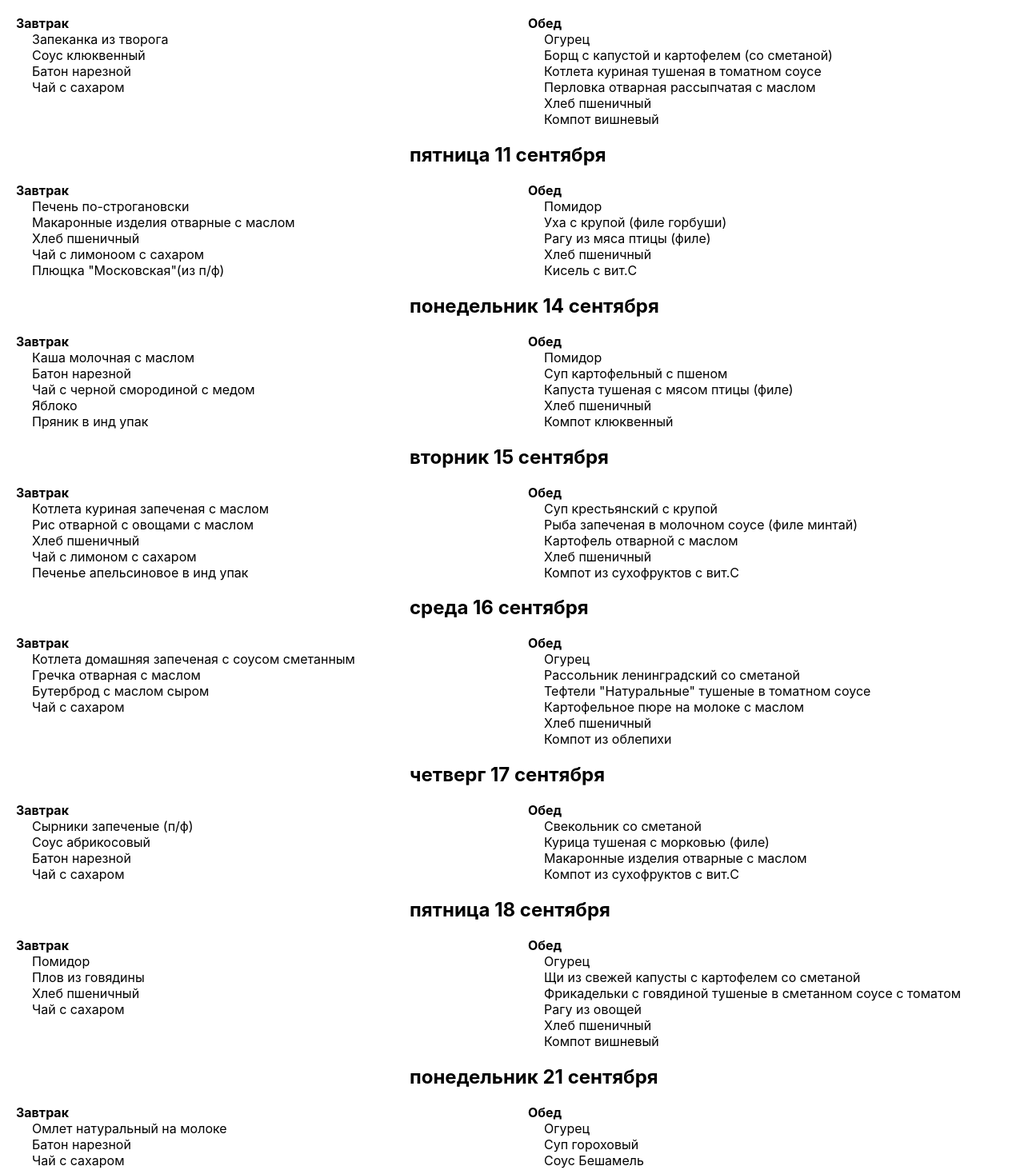
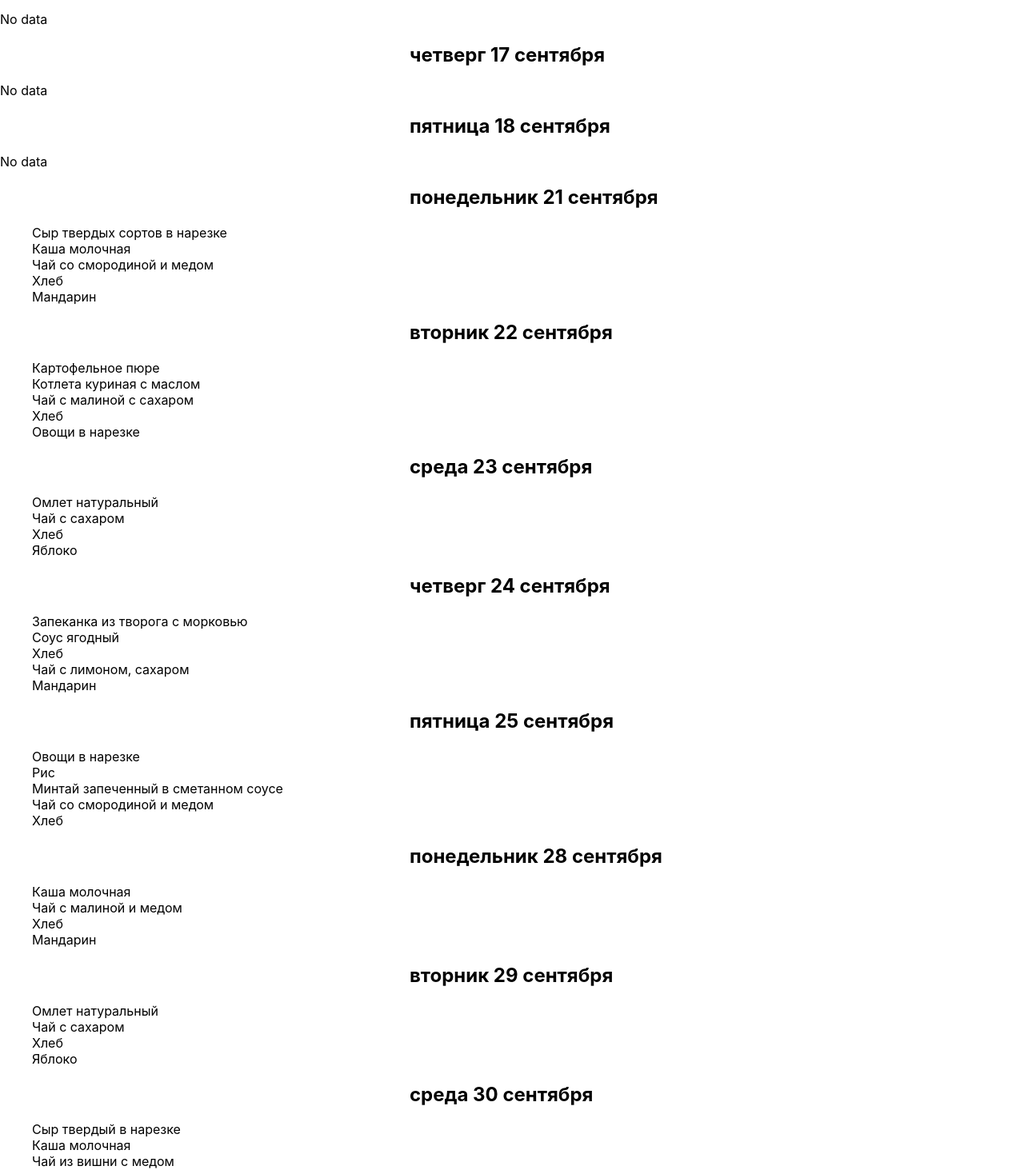
Before and after one commit to mn-app/school, a React (Create React App) app: page / in a window 1280 px wide. Shown: the part 875-2338 px from the top of the page at 80% size. Built offline with nearby package versions, Linux system fonts and the light colour scheme.

Commit message:
Menu change

```diff
--- a/src/App.js
+++ b/src/App.js
@@ -42,21 +42,21 @@ const Day = ({ dt }) => {
 	return m && m.breakfast ? (
 		<div className='day'>
 			<div>
-				<div className='title'>Завтрак</div>
+				{/*<div className='title'>Завтрак</div>*/}
 				{m.breakfast.map((x, idx) => (
 					<div key={idx} className='name'>
 						{x}
 					</div>
 				))}
 			</div>
-			<div>
+			{/*<div>
 				<div className='title'>Обед</div>
 				{m.lunch.map((x, idx) => (
 					<div className='name' key={idx}>
 						{x}
 					</div>
 				))}
-			</div>
+				</div>*/}
 		</div>
 	) : (
 		'No data'
--- a/src/menu.js
+++ b/src/menu.js
@@ -3,116 +3,37 @@ import { useMemo } from 'react';
 
 const MENU = {
 	'01': {
-		breakfast: ['Омлет натуральный на молоке', 'Батон нарезной', 'Чай с сахаром', 'Яблоко'],
-		lunch: ['Огурец', 'Суп гороховый', 'Соус Бешамель', 'Макаронник с печенью', 'Хлеб пшеничный', 'Компот из сухофруктов с вит.C']
+		breakfast: ['Сыр твердых сортов в нарезке', 'Каша молочная', 'Чай со смородиной и медом', 'Хлеб', 'Мандарин']
 	},
 	'02': {
-		breakfast: [
-			'Помидор',
-			'Тефтели "Натуральные" тушеные в сметанном соусе',
-			'Картофельное пюре на молоке с маслом',
-			'Хлеб пшеничный',
-			'Чай с черной смородиной и медом'
-		],
-		lunch: [
-			'Борщ с капустой и картофелем со сметаной',
-			'Фрикадельки с говядиной с соусом томатным',
-			'Гречка отварная с маслом',
-			'Хлеб пшеничный',
-			'Компот из кураги с вит.C'
-		]
+		breakfast: ['Картофельное пюре', 'Котлета куриная с маслом', 'Чай с малиной с сахаром', 'Хлеб', 'Овощи в нарезке']
 	},
 	'03': {
-		breakfast: ['Каша молочная с маслом', 'Бутерброд с маслом сыром', 'Чай с сахаром', 'Мандарин', 'Булочка с корицей (п/ф)'],
-		lunch: ['Рассольник ленинградский со сметаной', 'Капуста тушеная с мясом птицы (филе)', 'Хлеб пшеничные', 'Компот вишневый']
+		breakfast: ['Омлет натуральный', 'Чай с сахаром', 'Хлеб', 'Яблоко']
 	},
 	'04': {
-		breakfast: [
-			'Запеканка творожная с морковью',
-			'Соус абрикосовый',
-			'Батон нарезной',
-			'Чай с черной смородиной и облепихой с медом',
-			'Пряник'
-		],
-		lunch: [
-			'Огурец',
-			'Уха с крупой (филе горбуши)',
-			'Котлета куриная запеченая с маслом',
-			'Макароны',
-			'Хлеб пшеничный',
-			'Компот из сухофруктов с вит.C'
-		]
+		breakfast: ['Запеканка из творога с морковью', 'Соус ягодный', 'Хлеб', 'Чай с лимоном, сахаром', 'Мандарин']
 	},
 	'05': {
-		breakfast: [
-			'Котлета домашняя тушеная в томатном соусе',
-			'Гречка отварная с маслом',
-			'Бутерброд с маслом, сыром',
-			'Чай с лимоном, сахаром'
-		],
-		lunch: ['Помидор', 'Щи из свежей капусты с картофелем со сметаной', 'Плов с курицей (филе)', 'Хлеб пшеничный', 'Компот из облепихи']
+		breakfast: ['Овощи в нарезке', 'Рис', 'Минтай запеченный в сметанном соусе', 'Чай со смородиной и медом', 'Хлеб']
 	},
 
 	11: {
-		breakfast: ['Каша молочная с маслом', 'Бутерброд с маслом с сыром', 'Чай с сахаром', 'Яблоко'],
-		lunch: [
-			'Помидор',
-			'Суп картофельный с маконными изделиями',
-			'Котлета куриная запеченая с маслом',
-			'Картофельное пюре на молоке с маслом',
-			'Хлеб пшеничный',
-			'Компот из кураги с вит.C'
-		]
+		breakfast: ['Каша молочная', 'Чай с малиной и медом', 'Хлеб', 'Мандарин']
 	},
 	12: {
-		breakfast: ['Огурец', 'Курица тушеная с морклвью (филе)', 'Гречка отварная с маслом', 'Хлеб пшеничный', 'Чай с малиной с сахаром'],
-		lunch: ['Суп крестьянский с крупой', 'Плов из говядины', 'Хлеб пшеничный', 'Компот из сухофруктов с вит.C']
+		breakfast: ['Омлет натуральный', 'Чай с сахаром', 'Хлеб', 'Яблоко']
 	},
 	13: {
-		breakfast: [
-			'Помидор',
-			'Голубцы ленивые запеченые',
-			'Соус Бешамель',
-			'Макароны',
-			'Хлеб пшеничный',
-			'Печенье шоколадное в инд упак',
-			'Чай с сахаром'
-		],
-		lunch: [
-			'Суп с рыбными консервами',
-			'Тефтели "Натуральные" тушеные в сметанном соусе с томатом',
-			'Картофель отварной с маслом',
-			'Хлеб пшеничный',
-			'Кисель с вит.C'
-		]
+		breakfast: ['Сыр твердый в нарезке', 'Каша молочная', 'Чай из вишни с медом', 'Хлеб', 'Мандарин']
 	},
 	14: {
-		breakfast: ['Запеканка из творога', 'Соус абрикосовый', 'Хлеб пшеничный', 'Чай с лимоном'],
-		lunch: [
-			'Щи из свежей капусты с картофелем со сметаной',
-			'Котлета рыбная (горбуша) запеченая в молочном соусе',
-			'Картофельное пюре с морковью на молоке с маслом',
-			'Хлеб пшеничный',
-			'Компот из кураги с вит.C'
-		]
+		breakfast: ['Овощт в нарезке', 'Макароны', 'Гуляш из говядины', 'Чай с черной смородиной с сахаром', 'Хлеб']
 	},
 	15: {
-		breakfast: [
-			'Огурец',
-			'Колбасные изделия (для детского питания) отварные с маслом',
-			'Рис отварной с овощами с маслом',
-			'Хлеб пшеничный',
-			'Чай с черной смородиной, облепихой с медом'
-		],
-		lunch: [
-			'Помидор',
-			'Свекольник со сметаной',
-			'Котлета куриная с соусом сметанным',
-			'Перловка отварная рассыпчатая с маслом',
-			'Хлеб пшеничный',
-			'Компот из сухлфруктов с вит.C'
-		]
-	},
+		breakfast: ['Запеканка из творога (или сырники)', 'Соус фруктовый или ягодный', 'Чай с сахаром', 'Хлеб', 'Яблоко']
+	}
+	/*
 	21: {
 		breakfast: ['Омлет натуральный на молоке', 'Батон нарезной', 'Яблоко', 'Чай с сахаром'],
 		lunch: ['Помидор', 'Суп гороховый', 'Рагу из мяса птицы (филе)', 'Хлеб пшеничный', 'Компот клюквенный']
@@ -220,7 +141,7 @@ const MENU = {
 			'Хлеб пшеничный',
 			'Компот вишневый'
 		]
-	}
+	}*/
 };
 
 const START_WEEK = moment(new Date(2020, 7, 31)).isoWeek();
```
